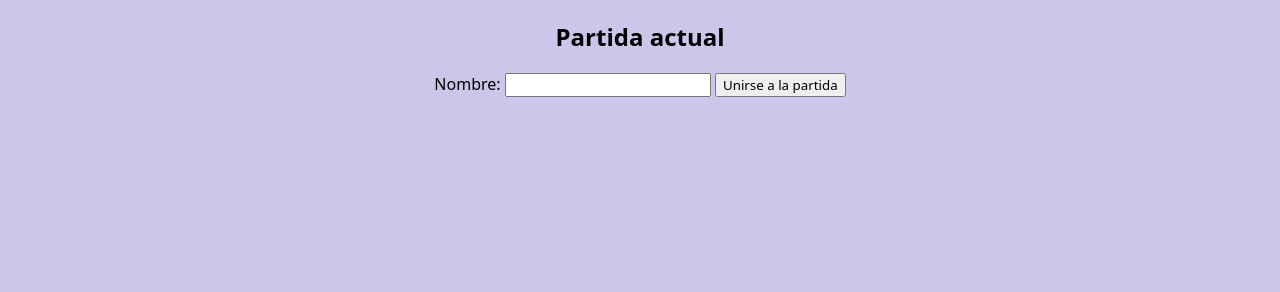
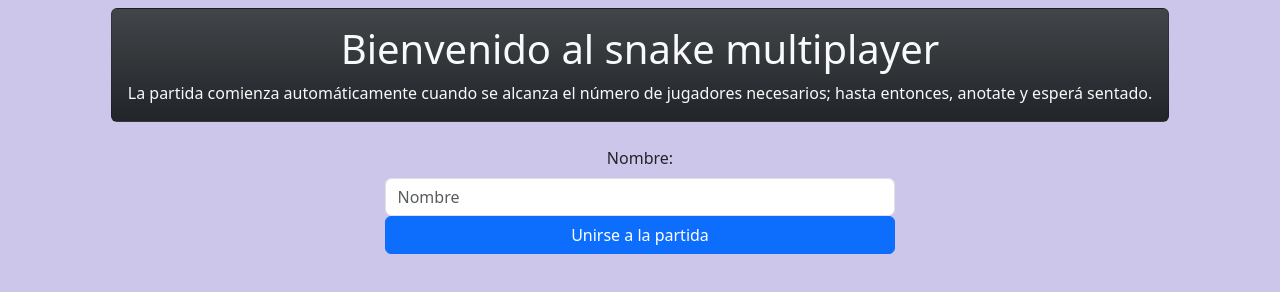
Before and after one commit to marto993/snake-multi, a website: page public/index.html in a window 1280 px wide. Drawn offline with nearby package versions, Linux system fonts and the light colour scheme; no server answers.

Commit message:
cambios en el HTML

```diff
--- a/public/index.html
+++ b/public/index.html
@@ -1,6 +1,8 @@
 <!DOCTYPE html>
 <html lang="en">
 <head>
+    <link href="https://cdn.jsdelivr.net/npm/bootstrap@5.3.1/dist/css/bootstrap.min.css" rel="stylesheet" integrity="sha384-4bw+/aepP/YC94hEpVNVgiZdgIC5+VKNBQNGCHeKRQN+PtmoHDEXuppvnDJzQIu9" crossorigin="anonymous">
+
     <meta charset="UTF-8">
     <meta name="viewport" content="width=device-width, initial-scale=1.0">
     <title>Snake! V.0.1</title>
@@ -82,19 +84,27 @@
 <body>
     <main>
         <div class="container">
+            <div class="card m-2 text-light bg-dark bg-gradient">
+                <div class="card-body">
+                    <h1>Bienvenido al snake multiplayer</h1>
+                    <span>La partida comienza automáticamente cuando se alcanza el número de jugadores necesarios; hasta entonces, anotate y esperá sentado. </span>
+                </div>
+            </div>
             <!-- Columna para mostrar información sobre la partida -->
             <div id="gameInfo" class="game-info">
-                <h2>Partida actual</h2>
                 <ol id="playerList">
                     <!-- Aquí se mostrarán los nombres de los jugadores -->
                 </ol>
                 <span class="hidden" id="waitingSpan">Esperando más jugadores para comenzar la partida...</span>
             </div>
-            <form id="joinForm">
-                <label for="username">Nombre:</label>
-                <input type="text" id="username" required>
-                <button id="joinButton">Unirse a la partida</button>
+            <div class="input-group mb-3 w-auto">
+            <form id="joinForm" class="row">
+                <label for="username" class="form-label">Nombre:</label>
+                <input type="text" id="username" class="form-control" placeholder="Nombre" required>
+                <button id="joinButton" type="button" class="btn btn-primary">Unirse a la partida</button>
             </form>
+        </div>
+
             <canvas id="game" width="800" height="600"></canvas>
 
             <div id="gameOverScreen" class="game-over-screen hidden">
@@ -113,5 +123,7 @@
     </main>
 
     <script src="./SnakeGame.js"></script>
+
+    <script src="https://cdn.jsdelivr.net/npm/bootstrap@5.3.1/dist/js/bootstrap.bundle.min.js" integrity="sha384-HwwvtgBNo3bZJJLYd8oVXjrBZt8cqVSpeBNS5n7C8IVInixGAoxmnlMuBnhbgrkm" crossorigin="anonymous"></script>
 </body>
 </html>
--- a/src/index.js
+++ b/src/index.js
@@ -20,7 +20,7 @@ let playing = false;
 let timeoutIdStartGame = 0;
 let downCounter = 3;
 let intervalId = 0;
-let maxPlayers = 4;
+let maxPlayers = 2;
 let players = [];
 let gameboard = []; // acá guardo las posiciones de todo en el mapa pero sin tener en cuenta el x10 del ancho del snake.
 let food = {x: getRandomCoordinate(canvasWidth),
```
